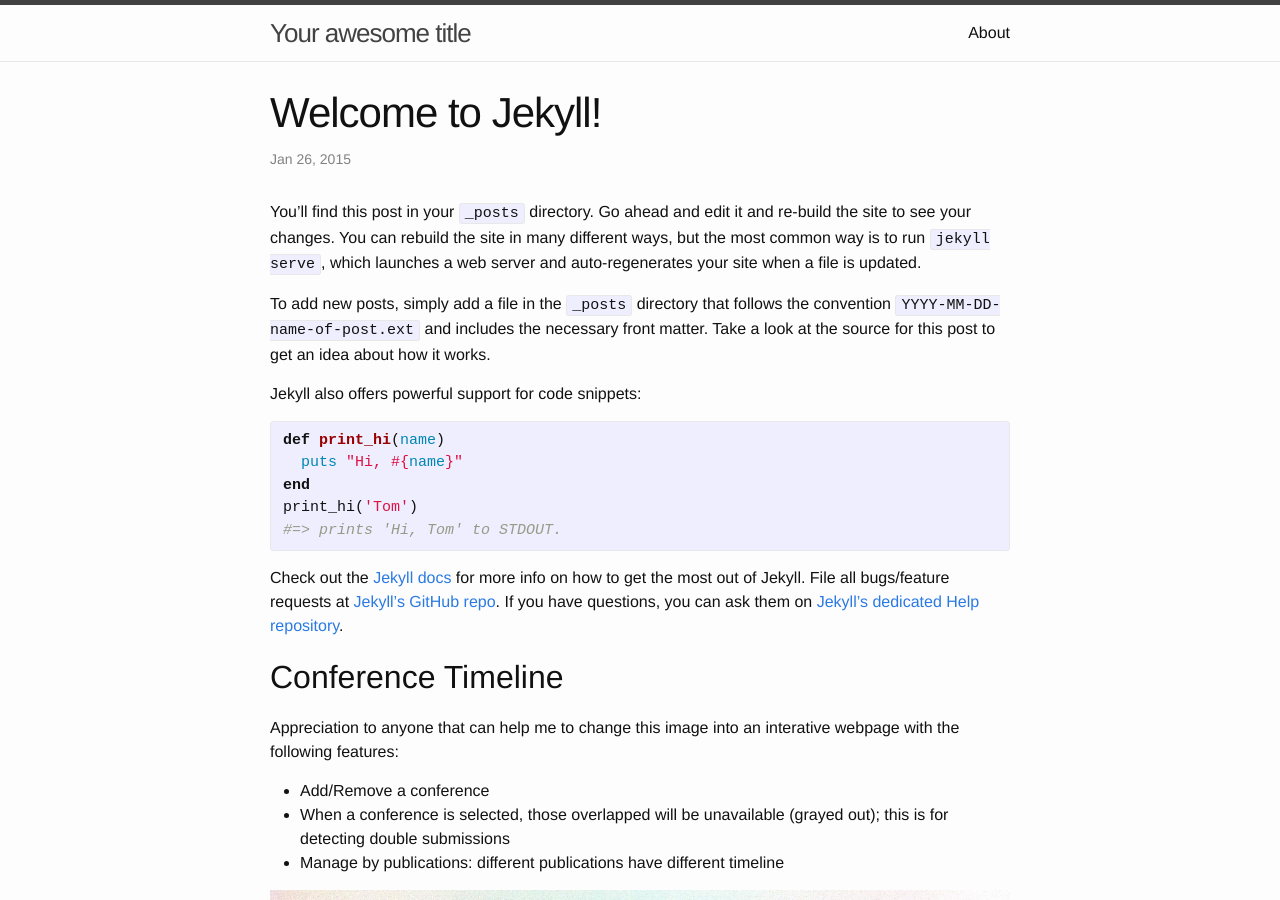
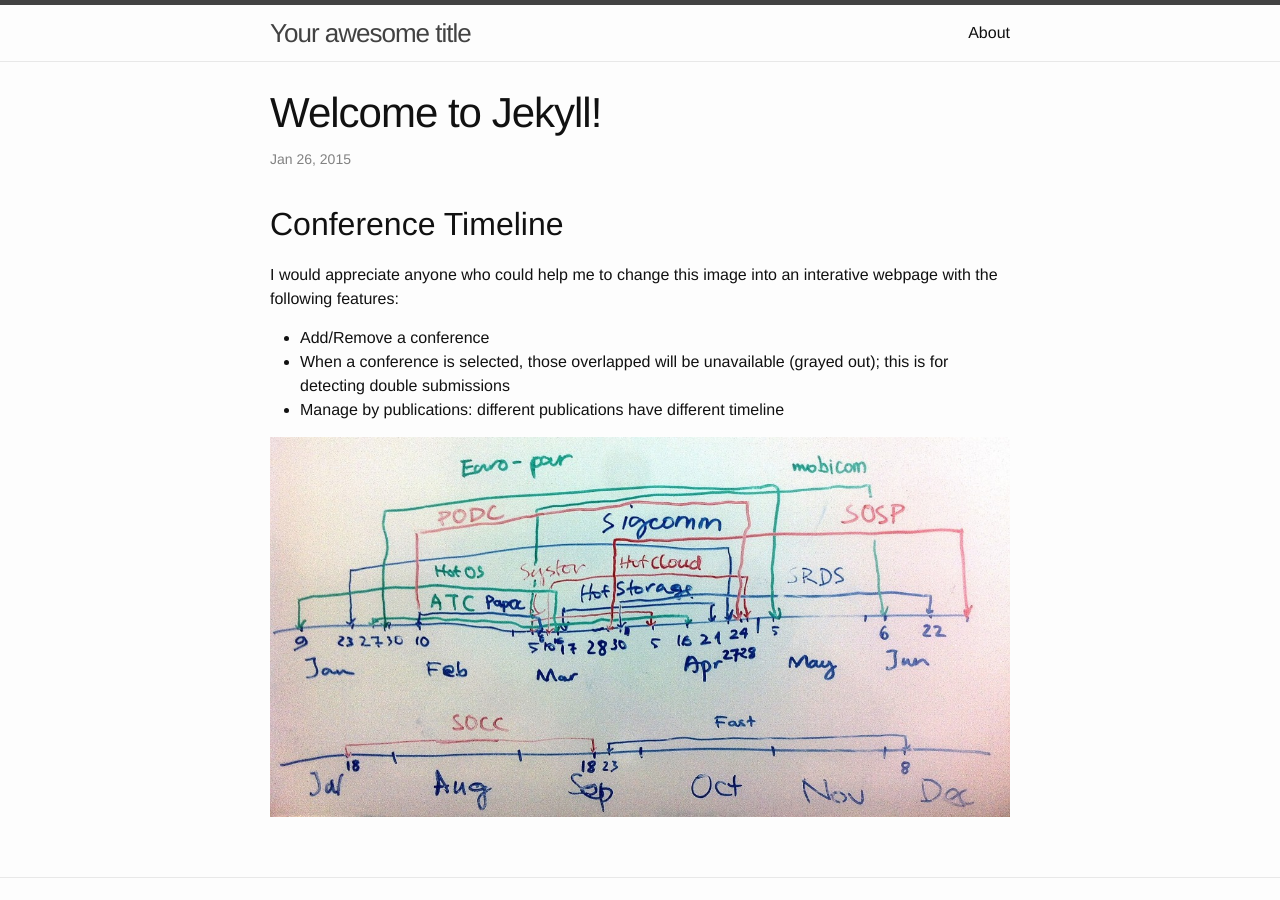
Before and after one commit to ttvi/ttvi.github.io, a Jekyll site: the page built from _posts/2015-01-26-welcome-to-jekyll.markdown, in a window 1280 px wide and 900 px high. Built offline with Jekyll 4.4.1, drawn with Linux system fonts in a browser that asks for light colours; comment, search, counter and statistics services are not loaded.

Commit message:
Update 2015-01-26-welcome-to-jekyll.markdown

```diff
--- a/_posts/2015-01-26-welcome-to-jekyll.markdown
+++ b/_posts/2015-01-26-welcome-to-jekyll.markdown
@@ -4,28 +4,8 @@
 date:   2015-01-26 18:14:55
 categories: jekyll update
 ---
-You’ll find this post in your `_posts` directory. Go ahead and edit it and re-build the site to see your changes. You can rebuild the site in many different ways, but the most common way is to run `jekyll serve`, which launches a web server and auto-regenerates your site when a file is updated.
-
-To add new posts, simply add a file in the `_posts` directory that follows the convention `YYYY-MM-DD-name-of-post.ext` and includes the necessary front matter. Take a look at the source for this post to get an idea about how it works.
-
-Jekyll also offers powerful support for code snippets:
-
-{% highlight ruby %}
-def print_hi(name)
-  puts "Hi, #{name}"
-end
-print_hi('Tom')
-#=> prints 'Hi, Tom' to STDOUT.
-{% endhighlight %}
-
-Check out the [Jekyll docs][jekyll] for more info on how to get the most out of Jekyll. File all bugs/feature requests at [Jekyll’s GitHub repo][jekyll-gh]. If you have questions, you can ask them on [Jekyll’s dedicated Help repository][jekyll-help].
-
-[jekyll]:      http://jekyllrb.com
-[jekyll-gh]:   https://github.com/jekyll/jekyll
-[jekyll-help]: https://github.com/jekyll/jekyll-help
-
 <h2>Conference Timeline</h2>
- <p>Appreciation to anyone that can help me to change this image into an interative webpage with the following features:
+ <p>I would appreciate anyone who could help me to change this image into an interative webpage with the following features:
 	<ul>
 	  <li>Add/Remove a conference</li>
 	  <li>When a conference is selected, those overlapped will be unavailable (grayed out); this is for detecting double submissions</li>
```
